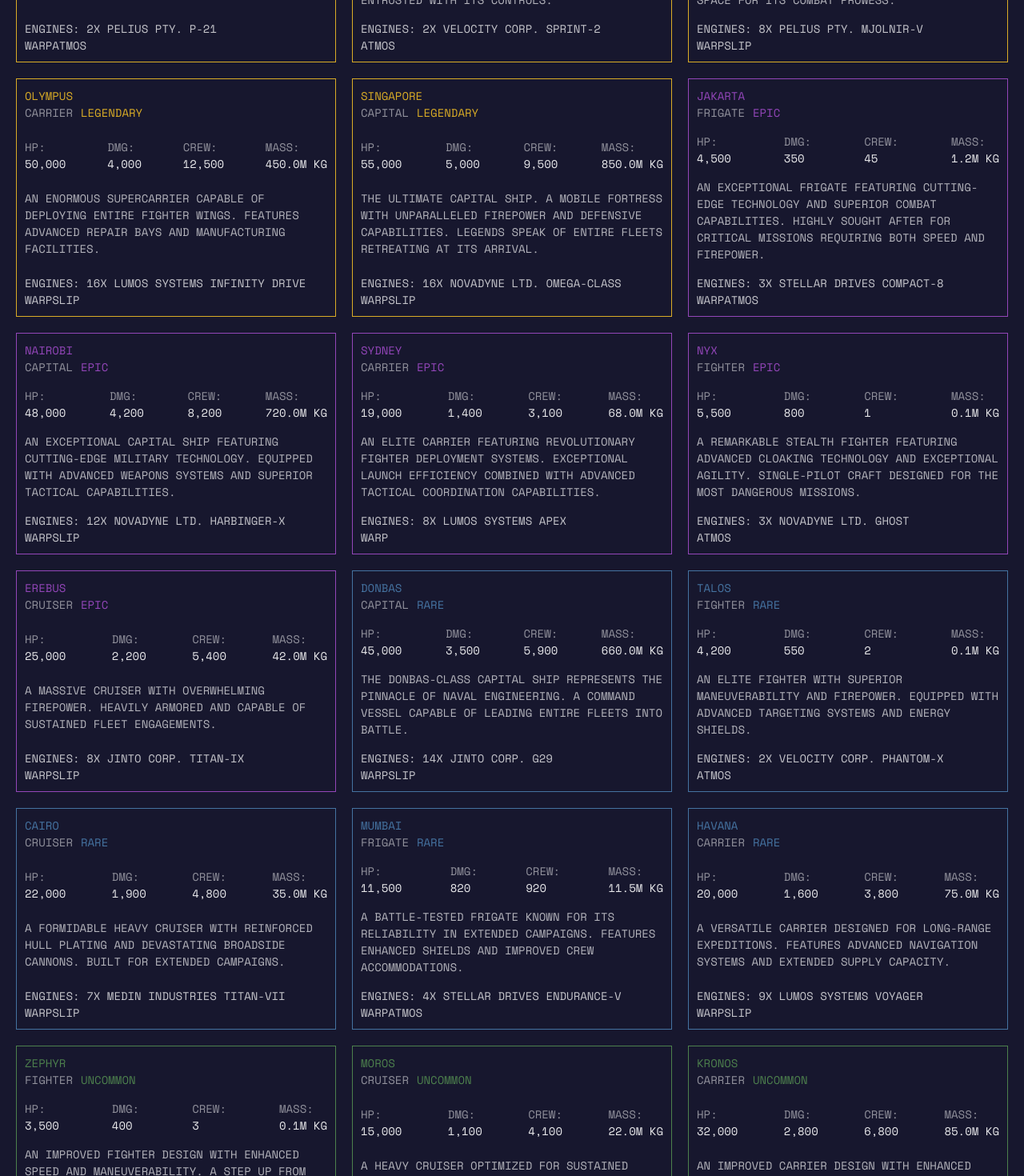
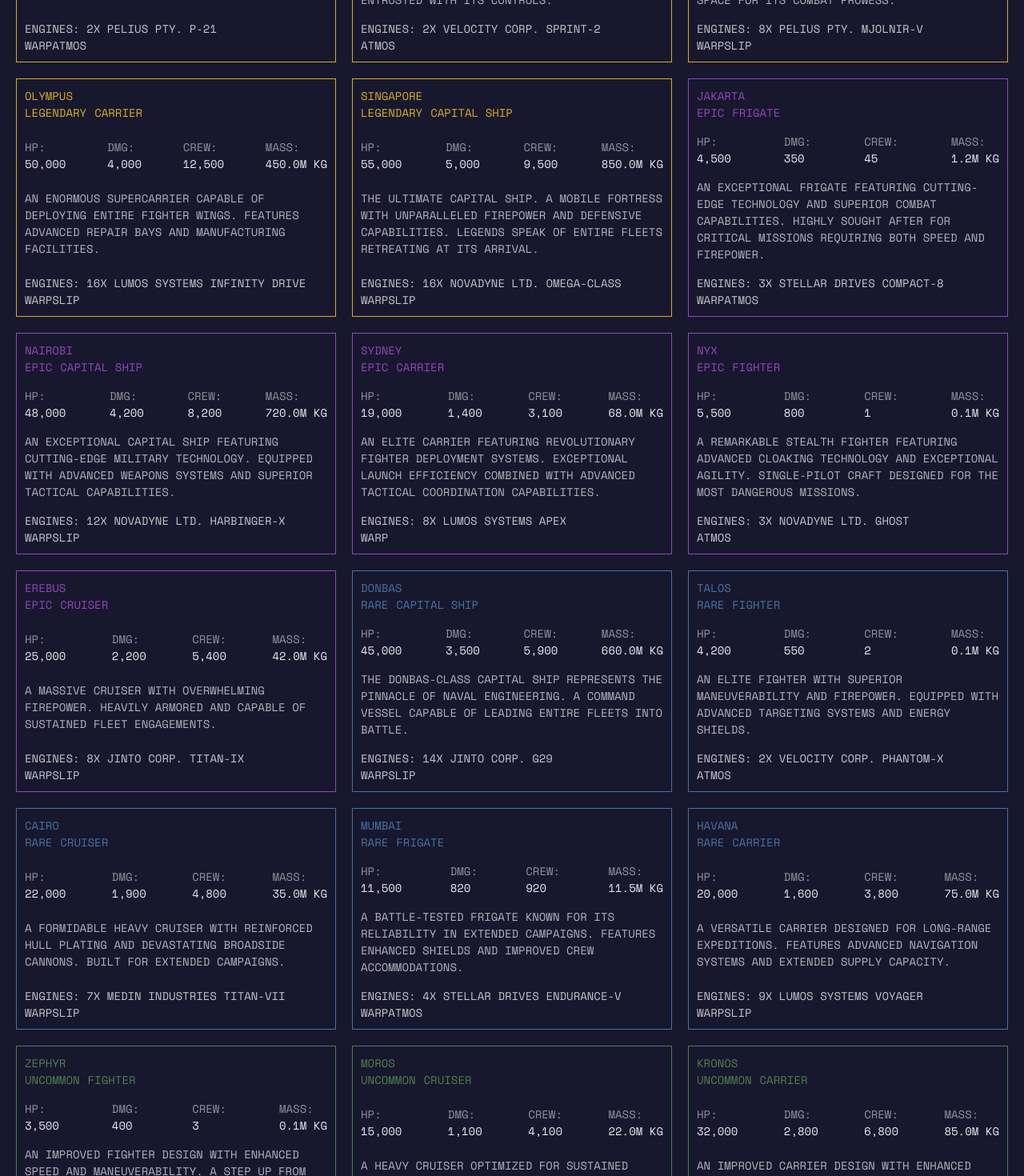
Before and after one commit to mreed4/shipyard, a React (Vite) app: page /catalog in a window 1280 px wide. Shown: the part 680-2150 px from the top of the page at 80% size. Built offline with nearby package versions, Linux system fonts and the light colour scheme.

Commit message:
Enhance GachaShop functionality: auto-switch ledger tab based on pool type for single-type pools and improve ShipCatalog display by repositioning ship type information.

```diff
--- a/src/_game/components/GachaShop.jsx
+++ b/src/_game/components/GachaShop.jsx
@@ -22,6 +22,12 @@ export default function GachaShop() {
     if (pulling) return;
 
     setPulling(true);
+
+    // Auto-switch ledger tab based on pool type
+    const pool = gachaPools[poolKey];
+    if (pool.pullTypes.length === 1) {
+      setLedgerTab(pool.pullTypes[0] === "ship" ? "ships" : "crew");
+    }
 
     const result = performGachaPull(poolKey, gameState.currency, { ships: gameState.ships, crew: gameState.crew });
 
@@ -62,6 +68,12 @@ export default function GachaShop() {
     if (pulling) return;
 
     setPulling(true);
+
+    // Auto-switch ledger tab based on pool type (for single-type pools)
+    const pool = gachaPools[poolKey];
+    if (pool.pullTypes.length === 1) {
+      setLedgerTab(pool.pullTypes[0] === "ship" ? "ships" : "crew");
+    }
 
     const result = performMultiPull(
       poolKey,
--- a/src/components/ShipCatalog.css
+++ b/src/components/ShipCatalog.css
@@ -108,10 +108,6 @@
   gap: 10px;
 }
 
-.card-type {
-  opacity: 0.7;
-}
-
 .card-rarity {
   color: var(--text-color-bright);
 }
@@ -157,10 +153,8 @@
 }
 
 .rarity-common .card-icon,
-.rarity-common .ship-name h3 {
-  color: hsl(0, 0%, 45%);
-}
-
+.rarity-common .ship-name h3,
+.rarity-common .card-type,
 .rarity-common .card-rarity {
   color: hsl(0, 0%, 45%);
 }
@@ -175,10 +169,8 @@
 }
 
 .rarity-uncommon .card-icon,
-.rarity-uncommon .ship-name h3 {
-  color: hsl(120, 25%, 40%);
-}
-
+.rarity-uncommon .ship-name h3,
+.rarity-uncommon .card-type,
 .rarity-uncommon .card-rarity {
   color: hsl(120, 25%, 40%);
 }
@@ -193,10 +185,8 @@
 }
 
 .rarity-rare .card-icon,
-.rarity-rare .ship-name h3 {
-  color: hsl(210, 40%, 45%);
-}
-
+.rarity-rare .ship-name h3,
+.rarity-rare .card-type,
 .rarity-rare .card-rarity {
   color: hsl(210, 40%, 45%);
 }
@@ -211,10 +201,8 @@
 }
 
 .rarity-epic .card-icon,
-.rarity-epic .ship-name h3 {
-  color: hsl(280, 45%, 50%);
-}
-
+.rarity-epic .ship-name h3,
+.rarity-epic .card-type,
 .rarity-epic .card-rarity {
   color: hsl(280, 45%, 50%);
 }
@@ -229,10 +217,8 @@
 }
 
 .rarity-legendary .card-icon,
-.rarity-legendary .ship-name h3 {
-  color: hsl(45, 70%, 50%);
-}
-
+.rarity-legendary .ship-name h3,
+.rarity-legendary .card-type,
 .rarity-legendary .card-rarity {
   color: hsl(45, 70%, 50%);
 }
--- a/src/components/ShipCatalog.jsx
+++ b/src/components/ShipCatalog.jsx
@@ -116,8 +116,8 @@ export default function ShipCatalog() {
                   <h3>{ship.name}</h3>
                 </div>
                 <div className="ship-meta">
+                  <span className="card-rarity">{rarityInfo.name}</span>
                   <span className="card-type">{ship.type}</span>
-                  <span className="card-rarity">{rarityInfo.name}</span>
                 </div>
               </div>
 
--- a/src/data/shipTypes.js
+++ b/src/data/shipTypes.js
@@ -31,7 +31,7 @@ export const shipTypes = {
 
   Varrett: {
     name: "Varrett",
-    type: "Capital",
+    type: "Capital Ship",
     rarity: "common",
     displacement: 63_000_000,
     crewCapacity: 1_575,
@@ -76,7 +76,7 @@ export const shipTypes = {
 
   Donbas: {
     name: "Donbas",
-    type: "Capital",
+    type: "Capital Ship",
     rarity: "rare",
     displacement: 660_000_000,
     crewCapacity: 5_900,
@@ -463,7 +463,7 @@ export const shipTypes = {
 
   Nairobi: {
     name: "Nairobi",
-    type: "Capital",
+    type: "Capital Ship",
     rarity: "epic",
     displacement: 720_000_000,
     crewCapacity: 8_200,
@@ -618,7 +618,7 @@ export const shipTypes = {
 
   Bangkok: {
     name: "Bangkok",
-    type: "Capital",
+    type: "Capital Ship",
     rarity: "uncommon",
     displacement: 580_000_000,
     crewCapacity: 7_200,
@@ -772,7 +772,7 @@ export const shipTypes = {
 
   Singapore: {
     name: "Singapore",
-    type: "Capital",
+    type: "Capital Ship",
     rarity: "legendary",
     displacement: 850_000_000,
     crewCapacity: 9_500,
```
